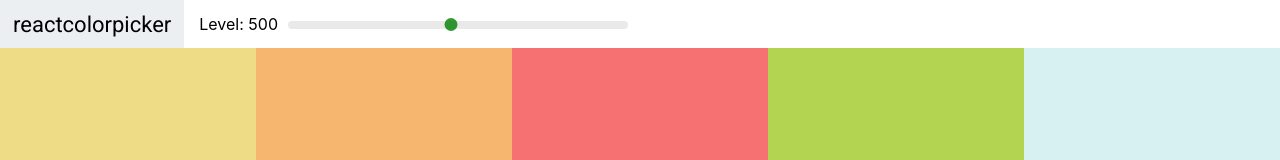
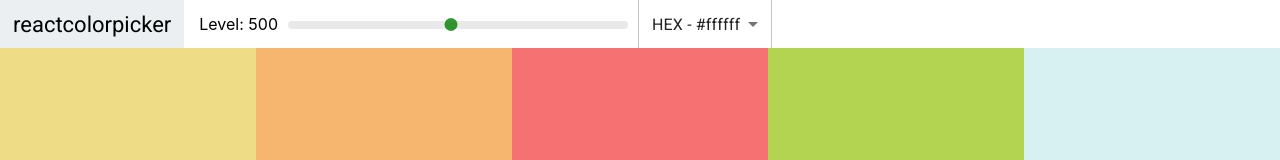
Before and after one commit to ianbuchanan42/colors-app, a React (Create React App) app: page / in a window 1280 px wide. Shown: the top 160 px of the page. Built offline with nearby package versions, Linux system fonts and the light colour scheme.

Commit message:
add Select and MenuItem(s) to Navbar

```diff
--- a/package.json
+++ b/package.json
@@ -3,6 +3,9 @@
   "version": "0.1.0",
   "private": true,
   "dependencies": {
+    "@emotion/react": "^11.13.3",
+    "@emotion/styled": "^11.13.0",
+    "@mui/material": "^6.1.1",
     "@testing-library/jest-dom": "^5.17.0",
     "@testing-library/react": "^13.4.0",
     "@testing-library/user-event": "^13.5.0",
--- a/src/Navbar.js
+++ b/src/Navbar.js
@@ -1,11 +1,24 @@
 import React, { Component } from 'react';
+import Slider from 'rc-slider';
+import Select from '@mui/material/Select';
+import MenuItem from '@mui/material/MenuItem';
 import 'rc-slider/assets/index.css';
-import Slider from 'rc-slider';
 import './Navbar.css';
 
 class Navbar extends Component {
+  constructor(props) {
+    super(props);
+    this.state = { format: 'hex' };
+    this.handleChange = this.handleChange.bind(this);
+  }
+
+  handleChange(e) {
+    this.setState({ format: e.target.value });
+    this.props.handleChange(e.target.value);
+  }
   render() {
     const { level, changeLevel } = this.props;
+    const { format } = this.state;
     return (
       <header className='Navbar'>
         <div className='logo'>
@@ -23,6 +36,13 @@
             />
           </div>
         </div>
+        <div className='select-container'>
+          <Select value={format} onChange={this.handleChange}>
+            <MenuItem value='hex'>HEX - #ffffff</MenuItem>
+            <MenuItem value='rgb'>RGB - rgb(255,255,255)</MenuItem>
+            <MenuItem value='rgba'>RGBA - rgb(255,255,255, 1.0)</MenuItem>
+          </Select>
+        </div>
       </header>
     );
   }
--- a/src/Palette.js
+++ b/src/Palette.js
@@ -7,24 +7,32 @@
 export default class Palette extends Component {
   constructor(props) {
     super(props);
-    this.state = { level: 500 };
+    this.state = { level: 500, format: 'hex' };
     this.changeLevel = this.changeLevel.bind(this);
+    this.changeFormat = this.changeFormat.bind(this);
   }
 
   changeLevel(level) {
-    console.log(level);
     this.setState({ level });
+  }
+
+  changeFormat(val) {
+    this.setState({ format: val });
   }
 
   render() {
     const { colors } = this.props.palette;
-    const { level } = this.state;
+    const { level, format } = this.state;
     const colorBoxes = colors[level].map((color) => {
-      return <ColorBox background={color.hex} name={color.name} />;
+      return <ColorBox background={color[format]} name={color.name} />;
     });
     return (
       <div className='Palette'>
-        <Navbar level={level} changeLevel={this.changeLevel} />
+        <Navbar
+          level={level}
+          changeLevel={this.changeLevel}
+          handleChange={this.changeFormat}
+        />
         <div className='Palette-colors'>{colorBoxes}</div>
         {/* footer */}
       </div>
```
Also changed, not shown: 1 other file (tests, documents, lock files or other folders).
